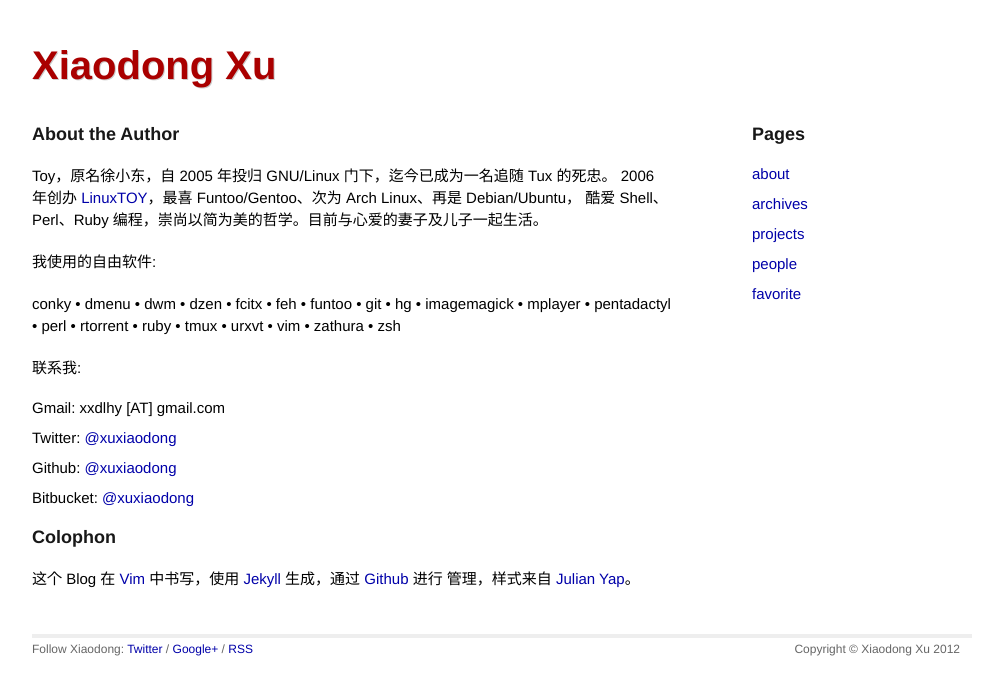
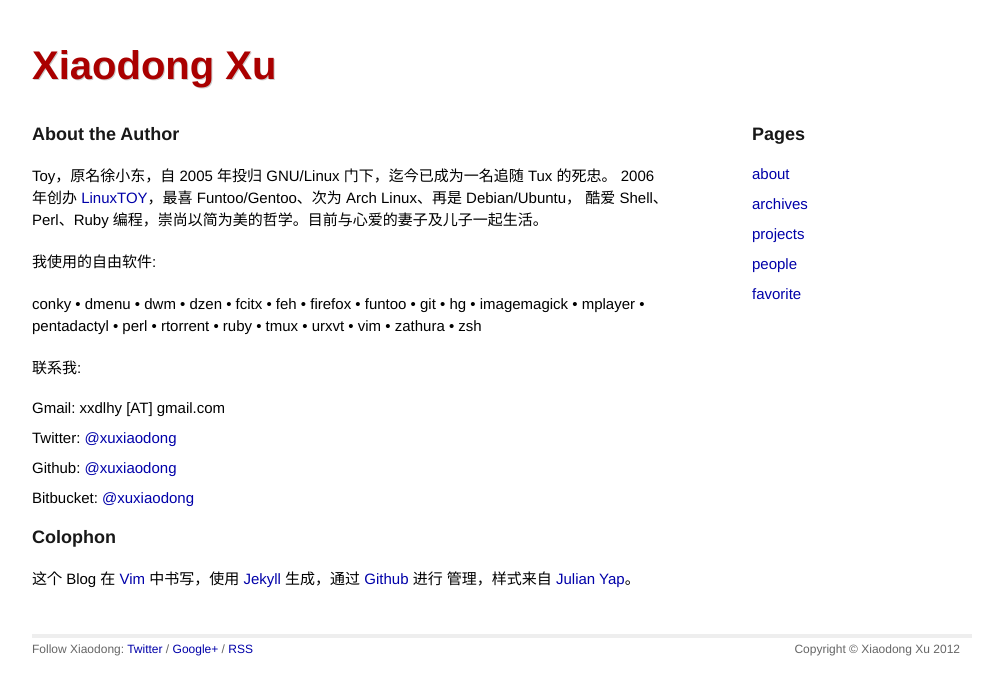
Before and after one commit to xuxiaodong/xuxiaodong.github.com, a Jekyll site: the page built from pages/about.markdown, in a window 1280 px wide. Shown: the top 695 px of the page, without its empty margins (138-1141 px from the left). Built offline with Jekyll 4.4.1, drawn with Linux system fonts in a browser that asks for light colours; Markdown is read by kramdown in place of the engine named in the settings.

Commit message:
update pages

```diff
--- a/pages/about.markdown
+++ b/pages/about.markdown
@@ -11,13 +11,13 @@
 
 我使用的自由软件:
 
-conky • dmenu • dwm • dzen • fcitx • feh • funtoo • git • hg • imagemagick • mplayer • pentadactyl • perl • rtorrent • ruby • tmux • urxvt • vim • zathura • zsh
+conky • dmenu • dwm • dzen • fcitx • feh • firefox • funtoo • git • hg • imagemagick • mplayer • pentadactyl • perl • rtorrent • ruby • tmux • urxvt • vim • zathura • zsh
 
 联系我:
 
-+ Gmail: xxdlhy [AT] gmail.com
-+ Twitter: [@xuxiaodong][t]
-+ Github: [@xuxiaodong][g]
++ Gmail:     xxdlhy [AT] gmail.com
++ Twitter:   [@xuxiaodong][t]
++ Github:    [@xuxiaodong][g]
 + Bitbucket: [@xuxiaodong][b]
 
 # Colophon
--- a/pages/people.markdown
+++ b/pages/people.markdown
@@ -5,8 +5,10 @@
 
 # {{ page.title }}
 
++ [Brendan Gregg][b]
 + [Mark Jason Dominus][m]
 + [Steve Losh][s]
 
+[b]: http://www.brendangregg.com
 [m]: http://www.plover.com
 [s]: http://stevelosh.com
```
